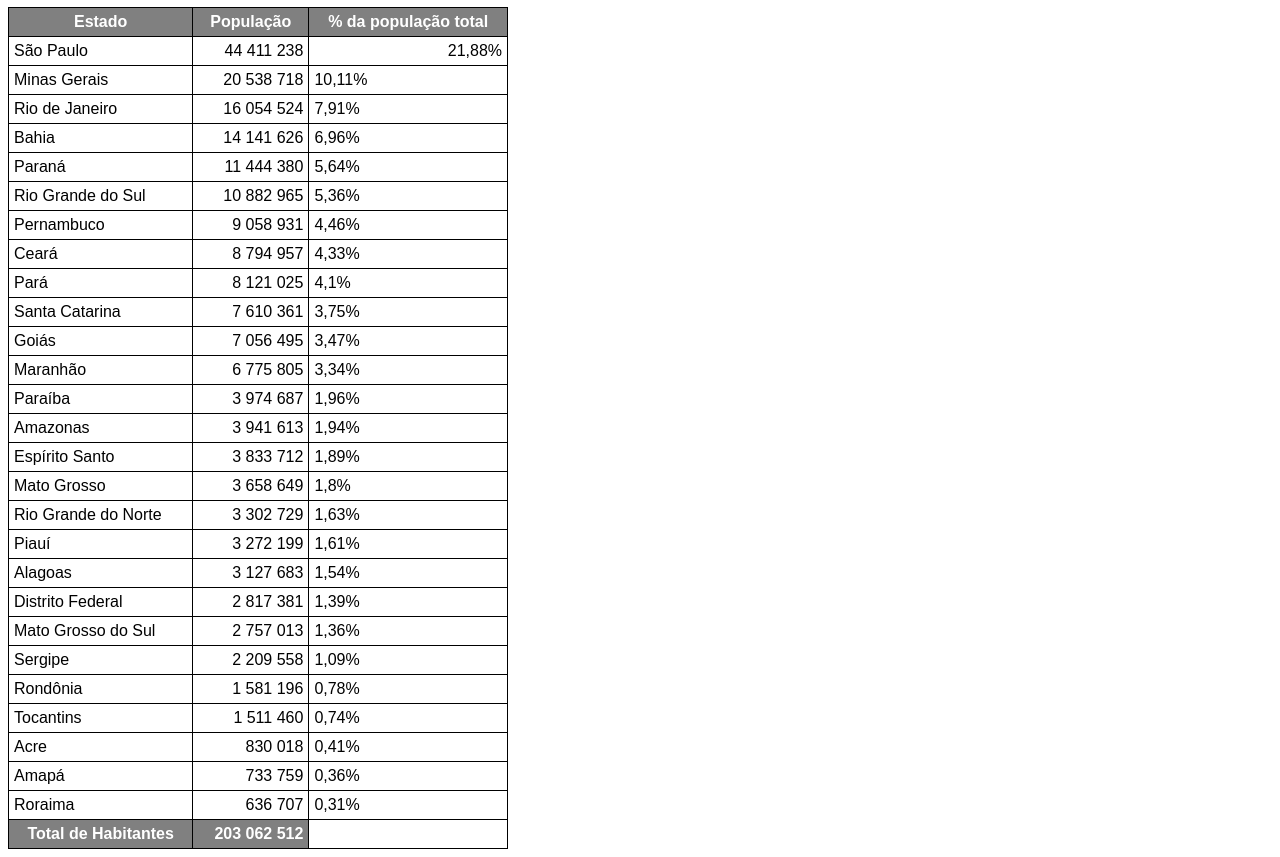
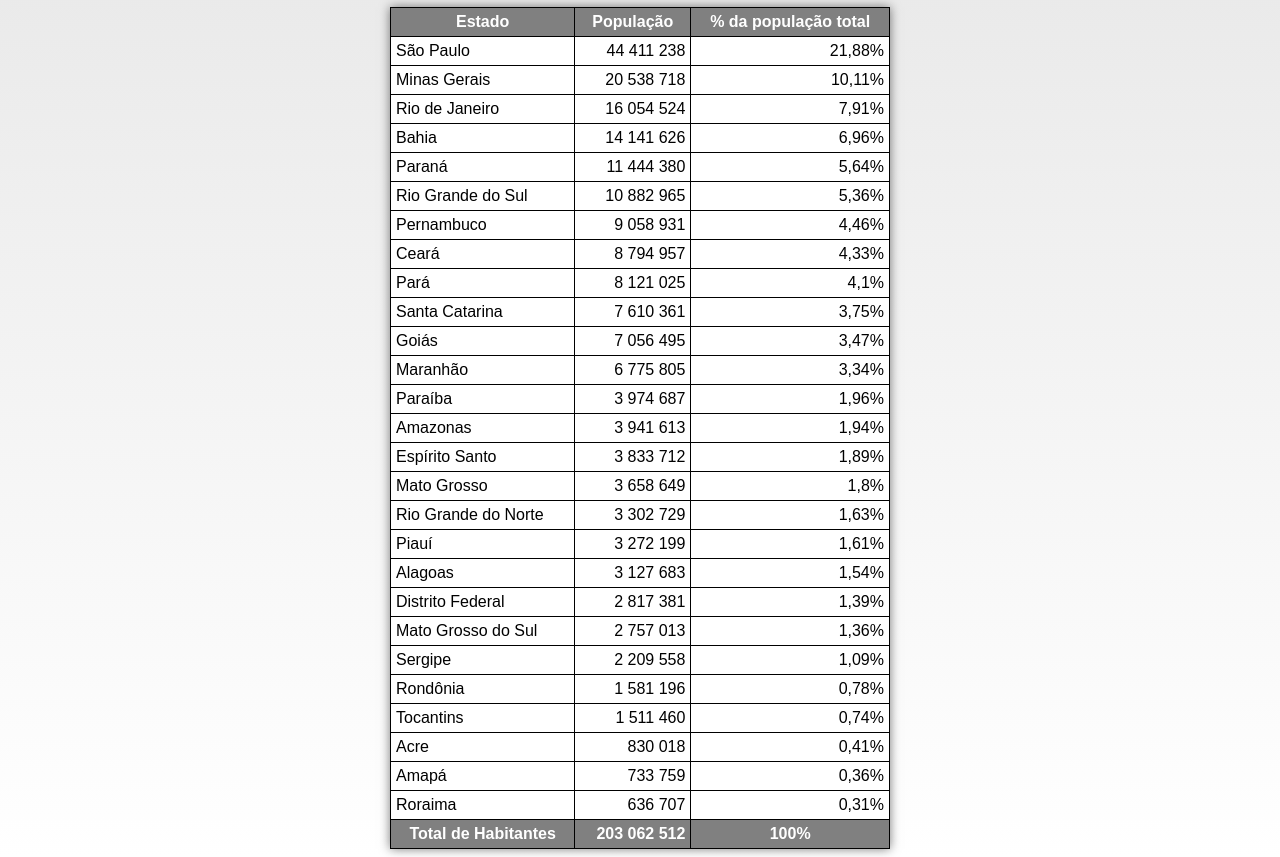
Before and after one commit to murilopassuelo/html-css, a plain HTML site: page exercicios/ex023/tabela002.html in a window 1280 px wide. Shown: the part 73-930 px from the top of the page. Drawn offline with Linux system fonts and the light colour scheme.

Commit message:
Update tabela002.html

```diff
--- a/exercicios/ex023/tabela002.html
+++ b/exercicios/ex023/tabela002.html
@@ -8,11 +8,17 @@
 
         body{
             font-family: Arial, Helvetica, sans-serif;
+            background-image: linear-gradient(to top, white, rgba(211, 211, 211, 0.514));
         }
+
+        h1{ text-align: center;}
 
         table{
             width: 500px;
             border-collapse: collapse;
+            margin: auto;
+            background-color: white;
+            box-shadow: 0px 0px 10px rgba(0, 0, 0, 0.521);
         }
 
         td{
@@ -29,6 +35,10 @@
 
         td.num{
             text-align: right;
+        }
+
+        td#porcentagem{
+            text-align: center;
         }
     </style>
 </head>
@@ -52,138 +62,139 @@
             <tr>
                 <td>Minas Gerais</td>
                 <td class="num">20 538 718</td>
-                <td>10,11%</td>
+                <td class="num">10,11%</td>
             </tr>
             <tr>
                 <td>Rio de Janeiro</td>
                 <td class="num">16 054 524</td>
-                <td>7,91%</td>
+                <td class="num">7,91%</td>
             </tr>
             <tr>
                 <td>Bahia</td>
                 <td class="num">14 141 626</td>
-                <td>6,96%</td>
+                <td class="num">6,96%</td>
             </tr>
             <tr>
                 <td>Paraná</td>
                 <td class="num">11 444 380</td>
-                <td>5,64%</td>
+                <td class="num">5,64%</td>
             </tr>
             <tr>
                 <td>Rio Grande do Sul</td>
                 <td class="num">10 882 965</td>
-                <td>5,36%</td>
+                <td class="num">5,36%</td>
             </tr>
             <tr>
                 <td>Pernambuco</td>
                 <td class="num">9 058 931</td>
-                <td>4,46%</td>
+                <td class="num">4,46%</td>
             </tr>
             <tr>
                 <td>Ceará</td>
                 <td class="num">8 794 957</td>
-                <td>4,33%</td>
+                <td class="num">4,33%</td>
             </tr>
             <tr>
                 <td>Pará</td>
                 <td class="num">8 121 025</td>
-                <td>4,1%</td>
+                <td class="num">4,1%</td>
             </tr>
             <tr>
                 <td>Santa Catarina</td>
                 <td class="num">7 610 361</td>
-                <td>3,75%</td>
+                <td class="num">3,75%</td>
             </tr>
             <tr>
                 <td>Goiás</td>
                 <td class="num">7 056 495</td>
-                <td>3,47%</td>
+                <td class="num">3,47%</td>
             </tr>
             <tr>
                 <td>Maranhão</td>
                 <td class="num">6 775 805</td>
-                <td>3,34%</td>
+                <td class="num">3,34%</td>
             </tr>
             <tr>
                 <td>Paraíba</td>
                 <td class="num">3 974 687</td>
-                <td>1,96%</td>
+                <td class="num">1,96%</td>
             </tr>
             <tr>
                 <td>Amazonas</td>
                 <td class="num">3 941 613</td>
-                <td>1,94%</td>
+                <td class="num">1,94%</td>
             </tr>
             <tr>
                 <td>Espírito Santo</td>
                 <td class="num">3 833 712</td>
-                <td>1,89%</td>
+                <td class="num">1,89%</td>
             </tr>
             <tr>
                 <td>Mato Grosso</td>
                 <td class="num">3 658 649</td>
-                <td>1,8%</td>
+                <td class="num">1,8%</td>
             </tr>
             <tr>
                 <td>Rio Grande do Norte</td>
                 <td class="num">3 302 729</td>
-                <td>1,63%</td>
+                <td class="num">1,63%</td>
             </tr>
             <tr>
                 <td>Piauí</td>
                 <td class="num">3 272 199</td>
-                <td>1,61%</td>
+                <td class="num">1,61%</td>
             </tr>
             <tr>
                 <td>Alagoas</td>
                 <td class="num">3 127 683</td>
-                <td>1,54%</td>
+                <td class="num">1,54%</td>
             </tr>
             <tr>
                 <td>Distrito  Federal</td>
                 <td class="num">2 817 381</td>
-                <td>1,39%</td>
+                <td class="num">1,39%</td>
             </tr>
             <tr>
                 <td>Mato Grosso do Sul</td>
                 <td class="num">2 757 013</td>
-                <td>1,36%</td>
+                <td class="num">1,36%</td>
             </tr>
             <tr>
                 <td>Sergipe</td>
                 <td class="num">2 209 558</td>
-                <td>1,09%</td>
+                <td class="num">1,09%</td>
             </tr>
             <tr>
                 <td>Rondônia</td>
                 <td class="num">1 581 196</td>
-                <td>0,78%</td>
+                <td class="num">0,78%</td>
             </tr>
             <tr>
                 <td>Tocantins</td>
                 <td class="num">1 511 460</td>
-                <td>0,74%</td>
+                <td class="num">0,74%</td>
             </tr>
             <tr>
                 <td>Acre</td>
                 <td class="num">830 018</td>
-                <td>0,41%</td>
+                <td class="num">0,41%</td>
             </tr>
             <tr>
                 <td>Amapá</td>
                 <td class="num">733 759</td>
-                <td>0,36%</td>
+                <td class="num">0,36%</td>
             </tr>
             <tr>
                 <td>Roraima</td>
                 <td class="num">636 707 </td>
-                <td>0,31%</td>
+                <td class="num">0,31%</td>
             </tr>
         </tbody>
         <tfoot>
             <tr>
                 <th>Total de Habitantes</td>
                 <td class="num"><strong>203 062 512</strong></td>
+                <td id="porcentagem"><strong>100%</strong></td>
             </tr>
         </tfoot>
     </table>
```
